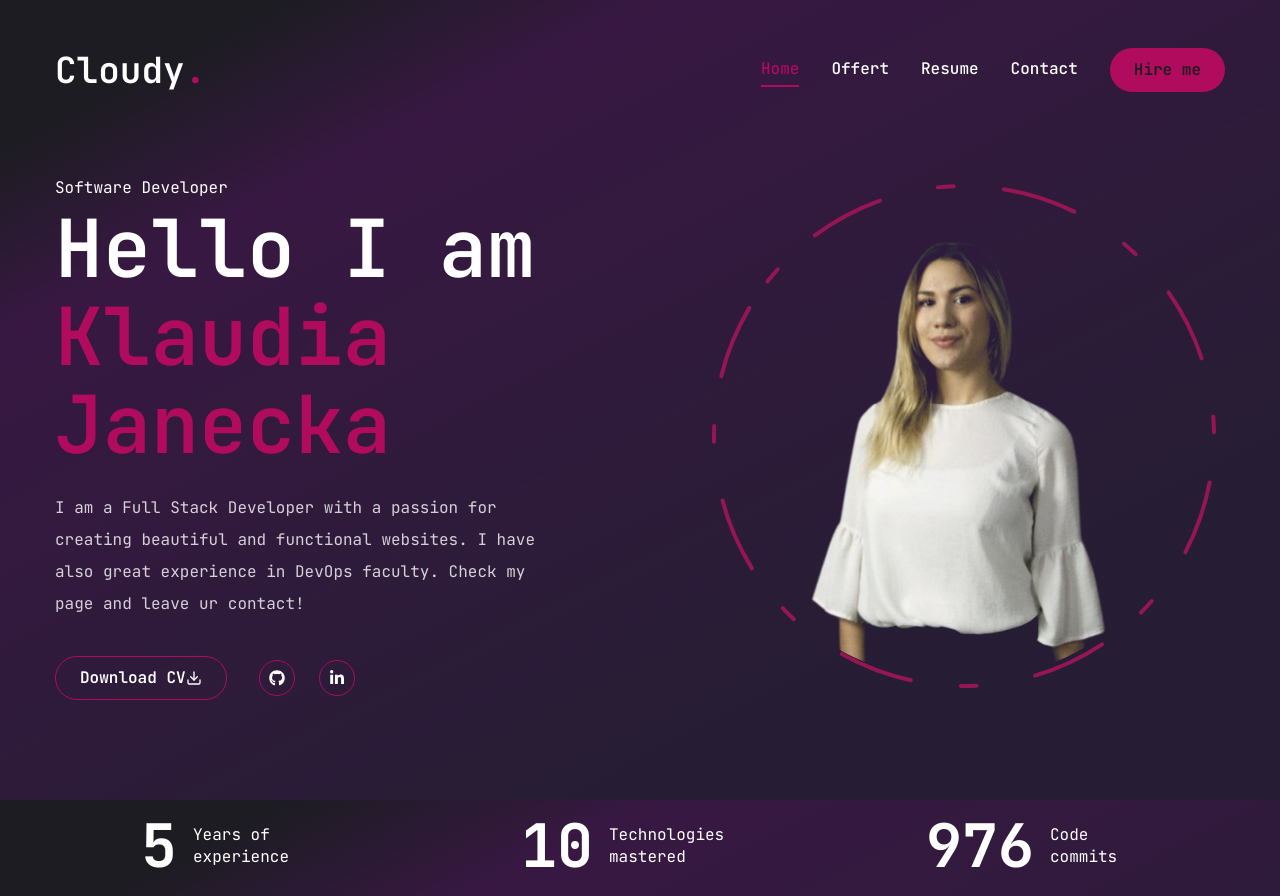
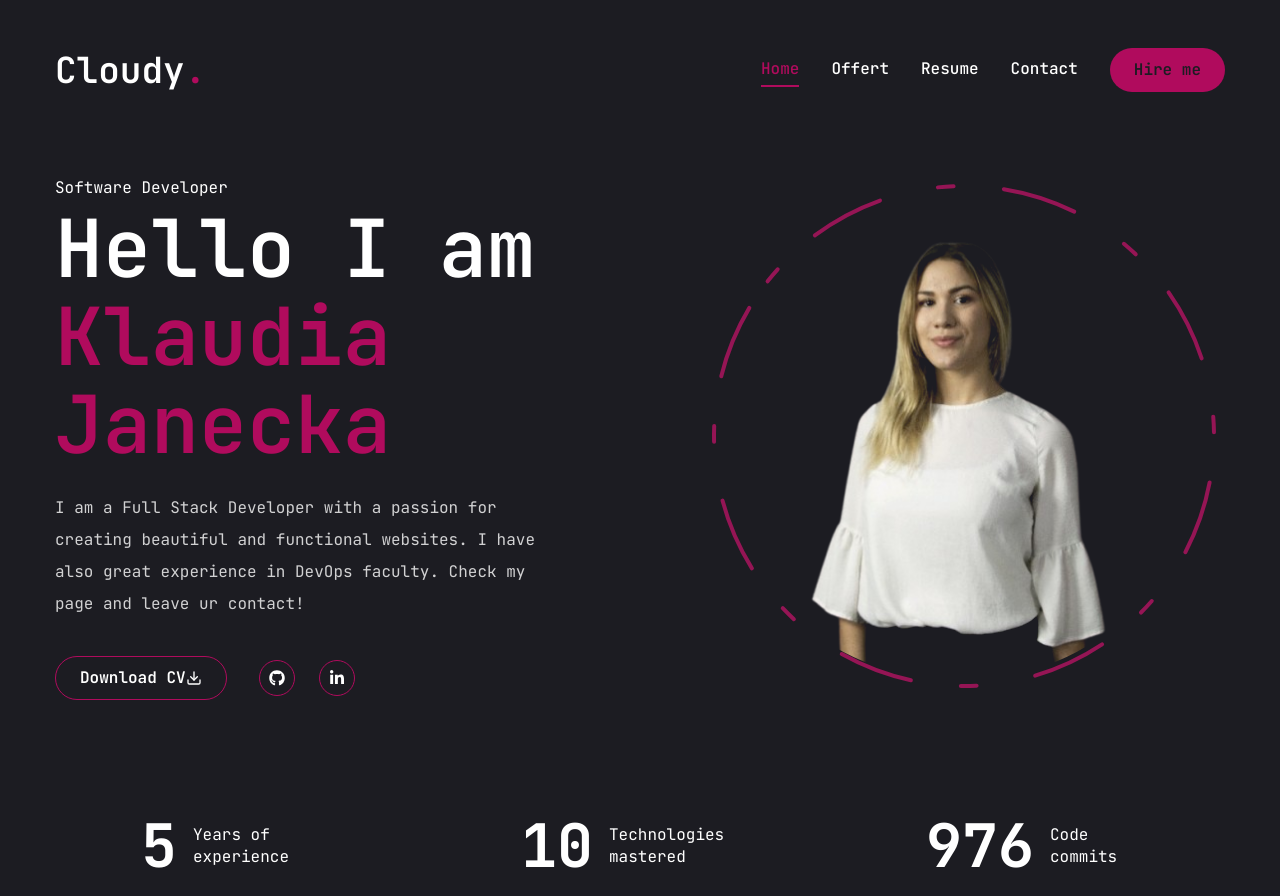
Before and after one commit to klaudiaaaj/cloud_portfolio, a Next.js app: page / in a window 1280 px wide. Built offline with nearby package versions, Linux system fonts and the light colour scheme.

Commit message:
without gradient

```diff
--- a/app/globals.css
+++ b/app/globals.css
@@ -81,7 +81,7 @@ body {
     @apply border-border;
   }
   body {
-    @apply  bg-primary gradient-bg text-white font-primary leading-loose ;
+    @apply  bg-primary  text-white font-primary leading-loose ;
     height: 100vh;
     z-index: -1; /* Sends it to the background */
 
```
